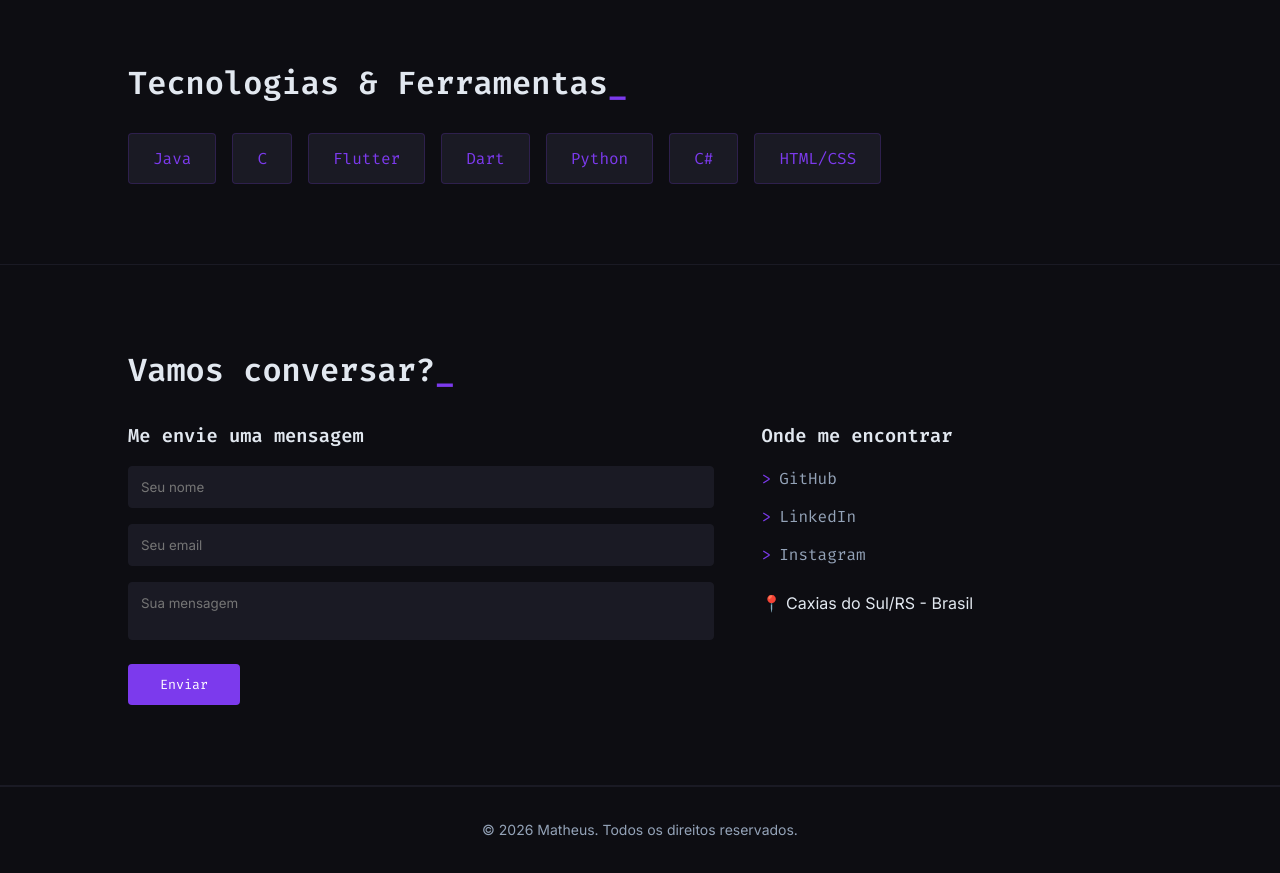
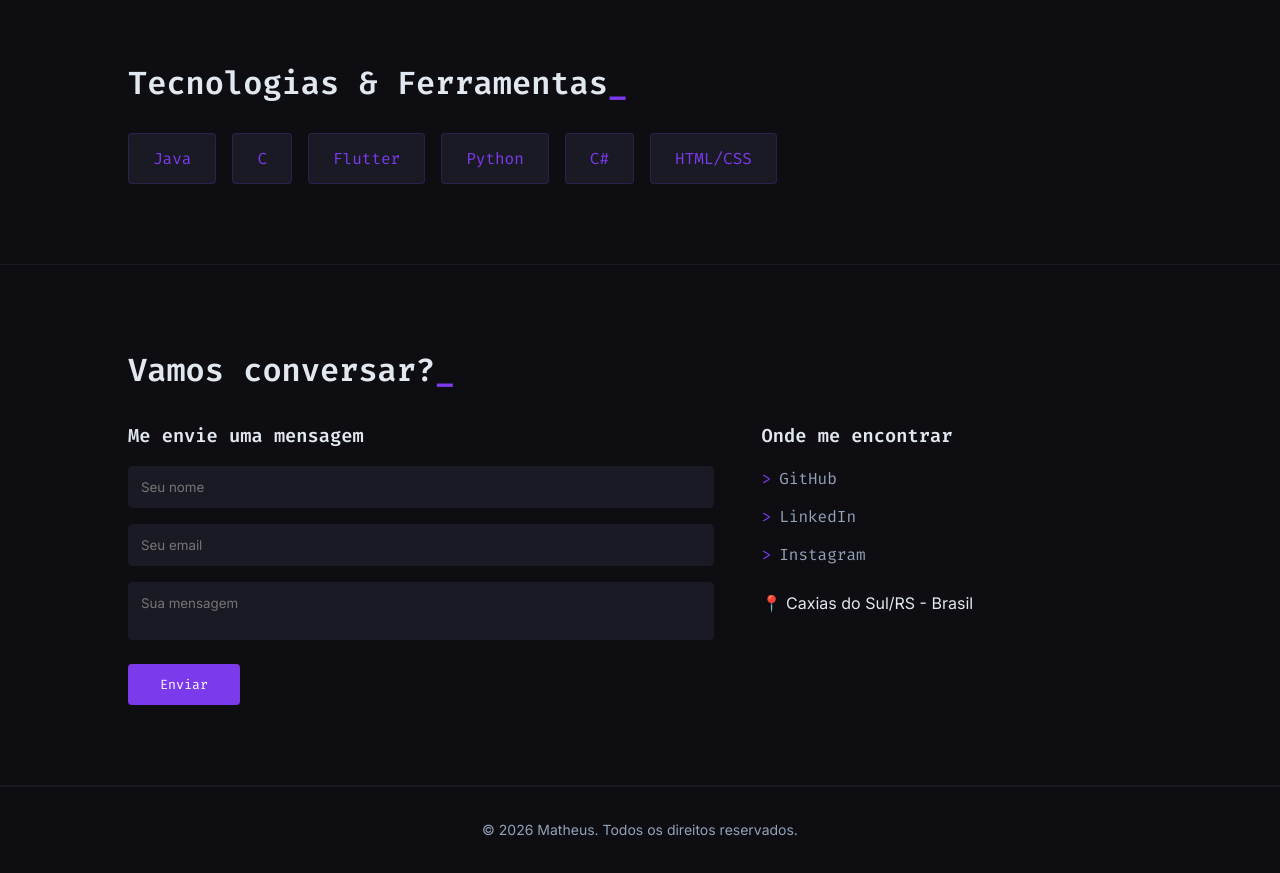
Before and after one commit to Panasssol/portifolio, a plain HTML site: page index.html in a window 1280 px wide. Shown: the part 1320-2193 px from the top of the page. Drawn offline with Linux system fonts and the light colour scheme.

Commit message:
Ajuste
Removed 'Dart' from the skills list in index.html.

```diff
--- a/index.html
+++ b/index.html
@@ -65,7 +65,6 @@
                 <li>Java</li>
                 <li>C</li>
                 <li>Flutter</li>
-                <li>Dart</li>
                 <li>Python</li>
                 <li>C#</li>
                 <li>HTML/CSS</li>
```
